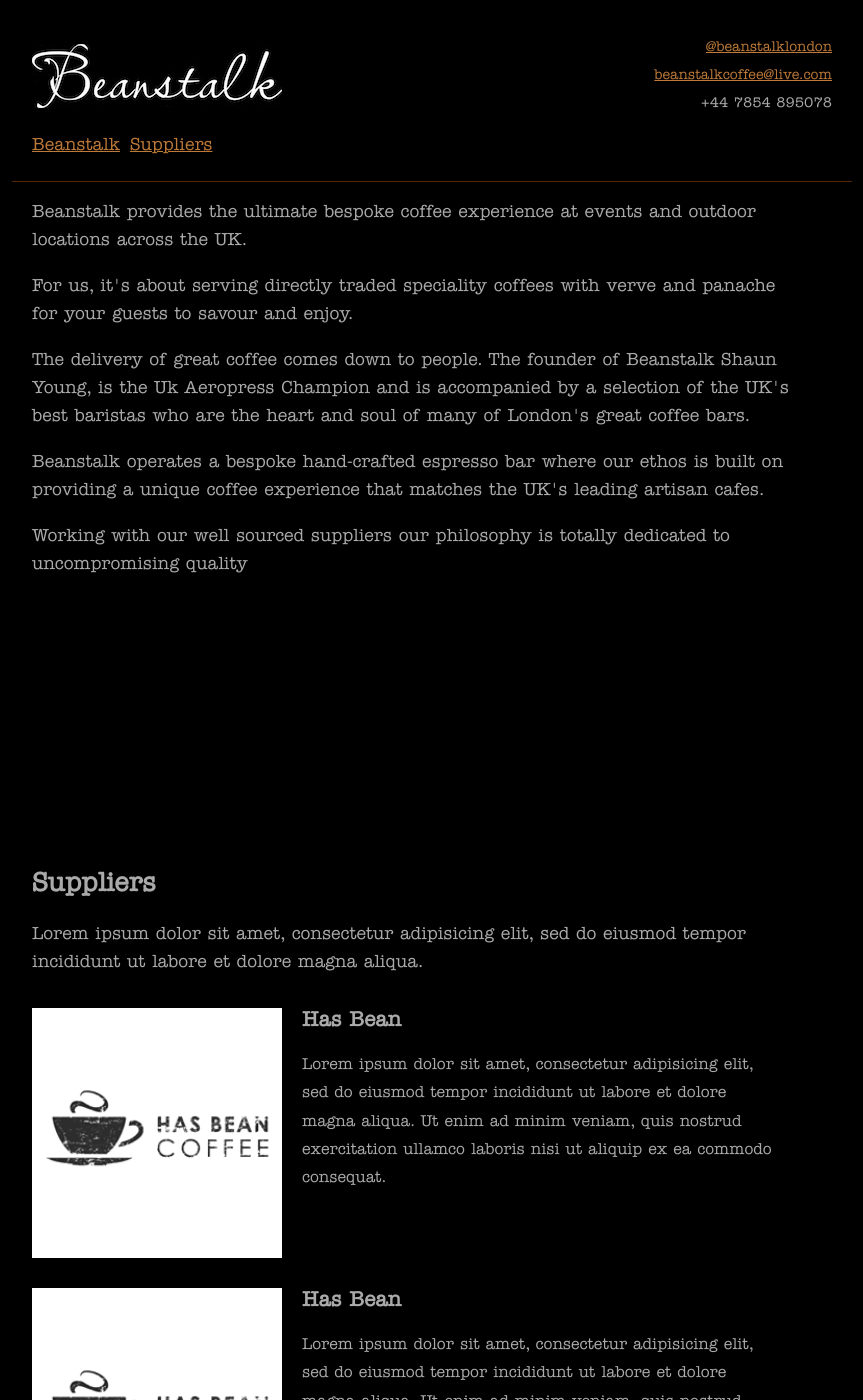
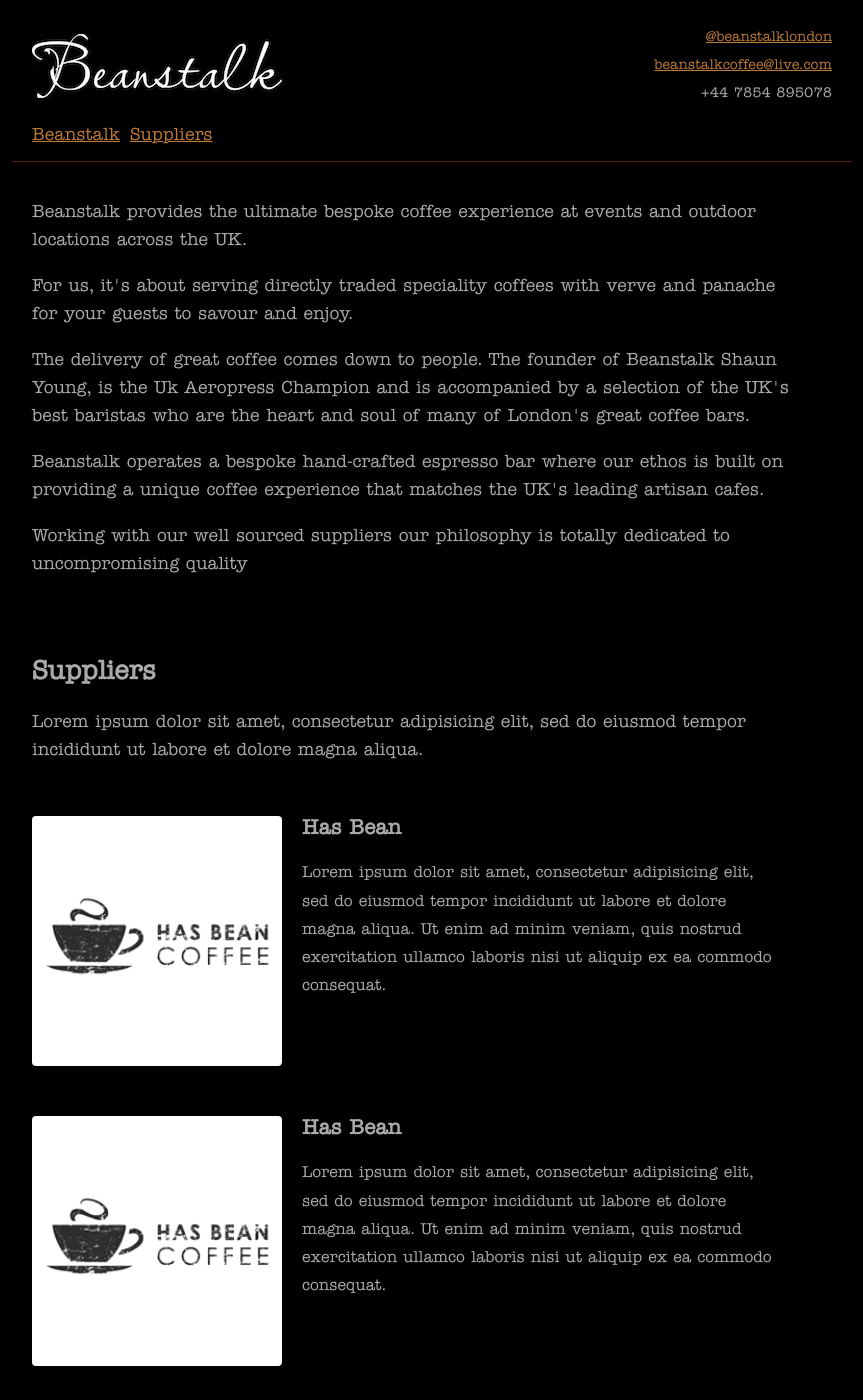
Before and after one commit to beanstalkcoffee/beanstalkcoffee.github.com, a Jekyll site: the page built from index.html, in a window 1280 px wide and 1400 px high. Shown: the whole window, without its empty margins (228-1091 px from the left). Built offline with Jekyll 4.4.1, drawn with Linux system fonts in a browser that asks for light colours; Markdown is read by kramdown in place of the engine named in the settings.

Commit message:
updates css

```diff
--- a/css/master.css
+++ b/css/master.css
@@ -13,7 +13,7 @@
 }
 
 .container header {
-  padding: 20px;
+  padding: 10px 20px;
 
   position: fixed;
   width: 800px;
@@ -76,7 +76,7 @@
 }
 
 .content section {
-  min-height: 650px;
+  margin-bottom: 80px;
 }
 
 .content section:first-child {
@@ -84,13 +84,15 @@
 }
 
 .grid {
-  margin: 30px 0;
+  margin: 50px 0;
   overflow: hidden;
 }
 
 .grid img {
   width: 250px;
   float: left;
+
+  border-radius: 4px;
 }
 
 .grid div  {
@@ -135,6 +137,15 @@
     background-position: top center;
   }
 
+  .container header {
+    position: static;
+    width: 100%;
+  }
+
+  .content section:first-child {
+    margin-top: 0;
+  }
+
   .contact {
     width: 100%;
     clear: both;
@@ -144,6 +155,23 @@
     text-align: center;
   }
 
+  .content li:after {
+    content: "/";
+  }
+
+  .contact .nav {
+    clear: both;
+  }
+
+  .nav ul {
+    width: 100%;
+  }
+  .nav li {
+    width: 100%;
+    clear: both;
+
+    text-align: center;
+  }
   footer p {
     text-align: center;
   }
```
